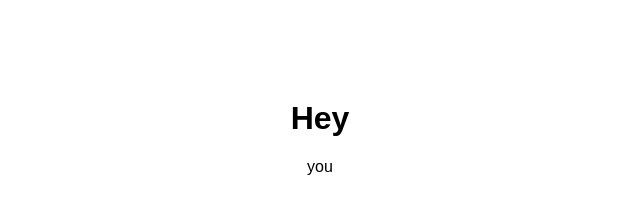
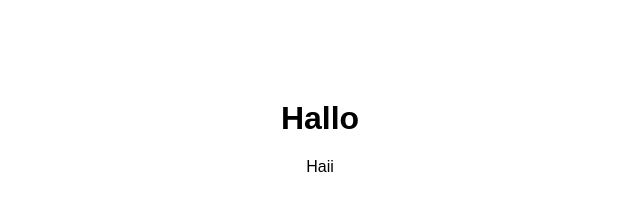
Before and after one commit to Aulia234/Sisterr, a plain HTML site: page index.html in a window 1280 px wide. Shown: the full height of the page, 320-960 px from the left. Drawn offline with Linux system fonts and the light colour scheme.

Commit message:
Update index.html

```diff
--- a/index.html
+++ b/index.html
@@ -1,10 +1,10 @@
 <!DOCTYPE html>
 <html>
 <head>
-  <title>Hello guys</title>
+<title>Ini lusi</title>
 </head>
 <body style="font-family: Arial; text-align: center; margin-top: 100px;">
-  <h1>Hey</h1>
-  <p>you</p>
+  <h1>Hallo</h1>
+  <p>Haii</p>
 </body>
 </html>
```
